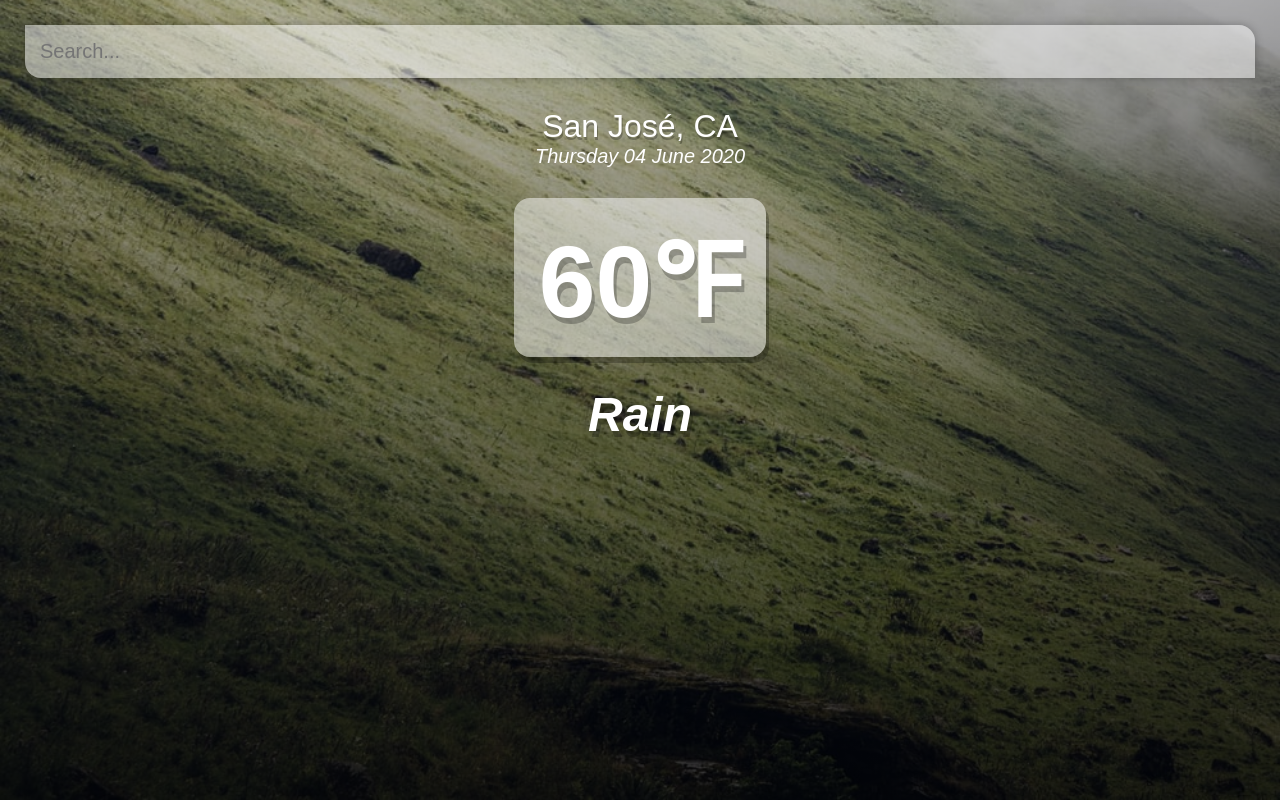
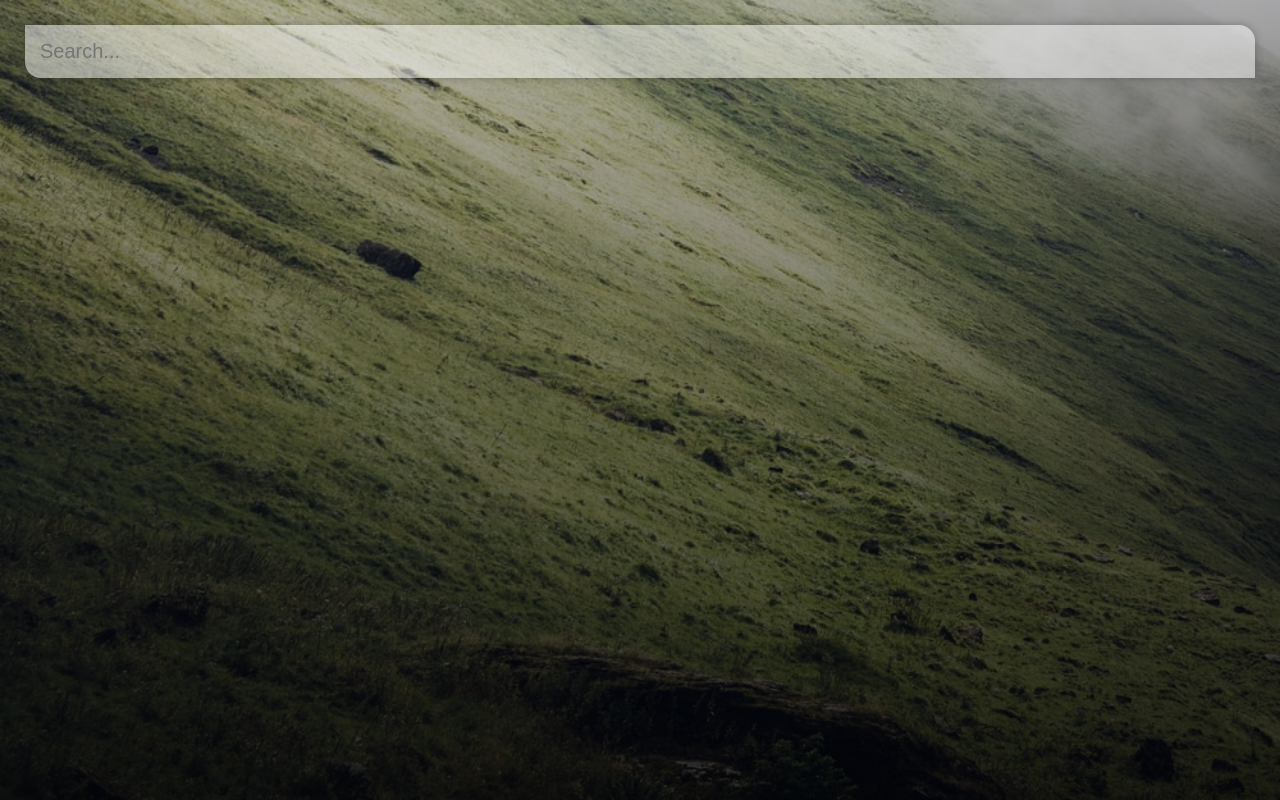
Before and after one commit to danieljdorado/vue-weather, a Vue app: page / in a window 1280 px wide. Built offline with nearby package versions, Linux system fonts and the light colour scheme.

Commit message:
Update city, country, temperature, and weather status by search.

```diff
--- a/src/App.vue
+++ b/src/App.vue
@@ -2,17 +2,22 @@
   <div id="app">
     <main>
       <div class="search-box">
-      <input type="text" name="" id="" class="search-bar" placeholder="Search...">
+      <input type="text"
+             class="search-bar"
+             placeholder="Search..."
+             v-model="query"
+             @keypress="fetchWeather"
+      />
       </div>
 
-      <div class="weather-wrap">
+      <div class="weather-wrap" v-if="typeof weather.main != 'undefined'">
         <div class="location-box">
-          <div class="location">San José, CA</div>
+          <div class="location">{{ weather.name }}, {{ weather.sys.country }}</div>
           <div class="date">Thursday 04 June 2020</div>
         </div>
         <div class="weather-box">
-          <div class="temp">60℉</div>
-          <div class="weather-status">Rain</div>
+          <div class="temp">{{ Math.round(weather.main.temp) }}℉</div>
+          <div class="weather-status">{{ weather.weather[0].main }}</div>
         </div>
       </div>
     </main>
@@ -26,7 +31,22 @@
   name: 'App',
   data () {
     return {
-      api_key: '77554f4fe718b50ebfcdd9c2065907ba'
+      api_key: '77554f4fe718b50ebfcdd9c2065907ba',
+      url_base: 'https://api.openweathermap.org/data/2.5/',
+      query: '',
+      weather: {}
+    }
+  }, methods: {
+    fetchWeather (e) {
+      if (e.key == "Enter") {
+        fetch(`${this.url_base}weather?q=${this.query}&units=Imperial&APPID=${this.api_key}`)
+        .then(res =>{
+          return res.json();
+        }).then(this.setResults);
+      }
+    },
+    setResults (results) {
+      this.weather = results;
     }
   }
 }
```
